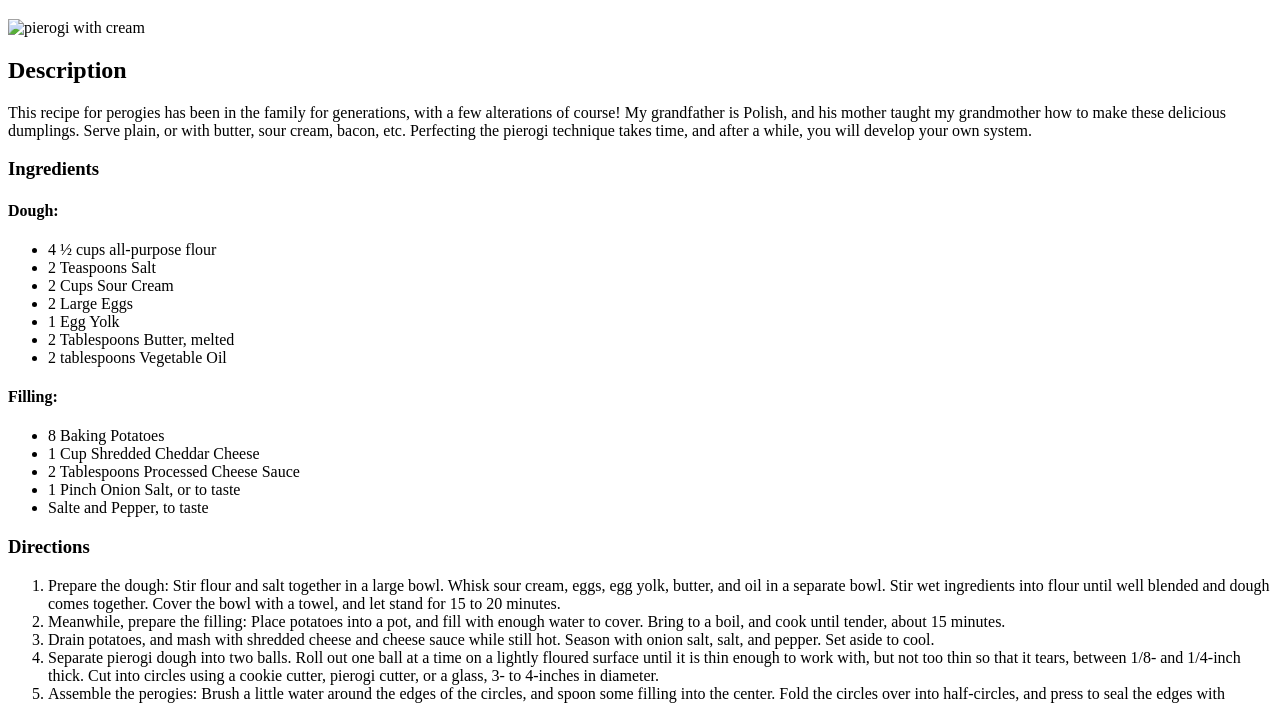
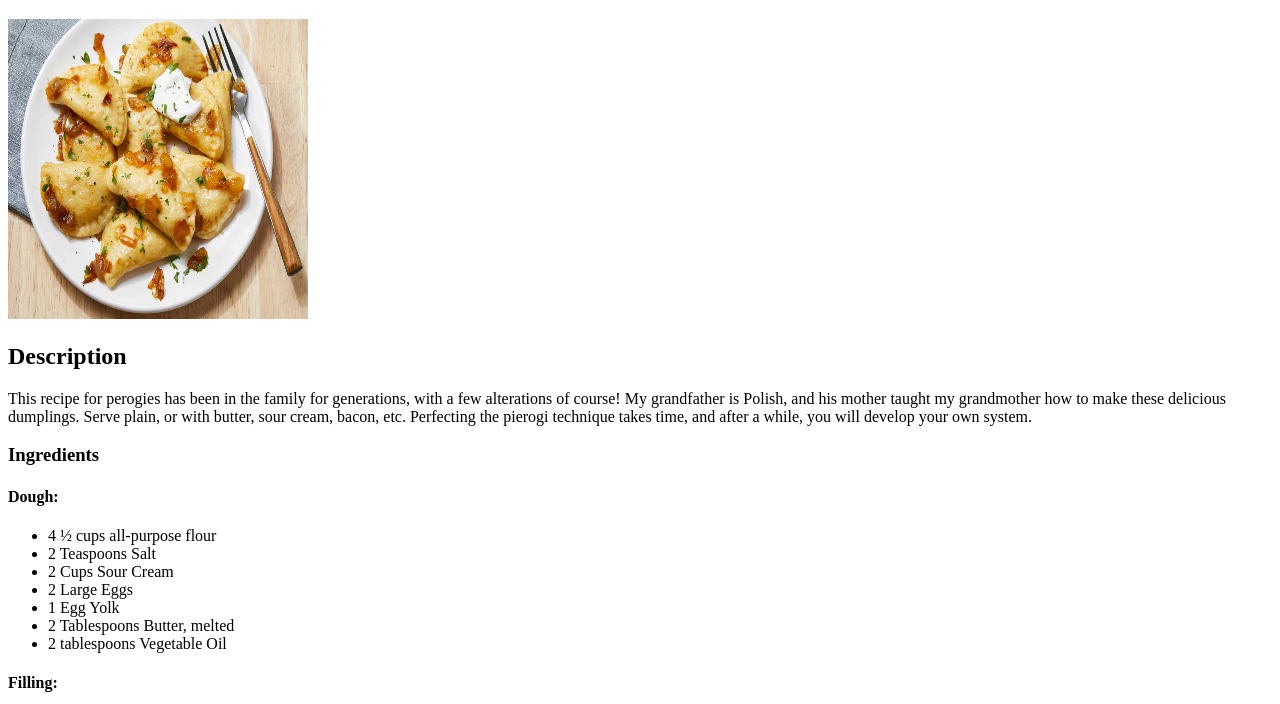
Before and after one commit to JackWoj/odin-recipes, a plain HTML site: page recipes/pierogi.html in a window 1280 px wide. Shown: the part 61-765 px from the top of the page. Drawn offline with Linux system fonts and the light colour scheme.

Commit message:
pierogi image updated and fixed

```diff
--- a/recipes/pierogi.html
+++ b/recipes/pierogi.html
@@ -7,7 +7,7 @@
 </head>
 <body>
     <h1>Grandma's Pierogi</h1>
-    <img src="./images/3540617-2954b01afc2f4e518ffbf58403c6b222.webp" height="300" width="300" alt="pierogi with cream">
+    <img src="./images/pierogiproper.jpeg" height="300" width="300" alt="pierogi with cream">
 
     <h2>Description</h2>
     <p>This recipe for perogies has been in the family for generations, with a few alterations of course! My grandfather is Polish, and his mother taught my grandmother how to make these delicious dumplings. Serve plain, or with butter, sour cream, bacon, etc. Perfecting the pierogi technique takes time, and after a while, you will develop your own system.</p>
```
Also changed, not shown: recipes/images/pierogiproper.jpeg (added), 1 other file.
